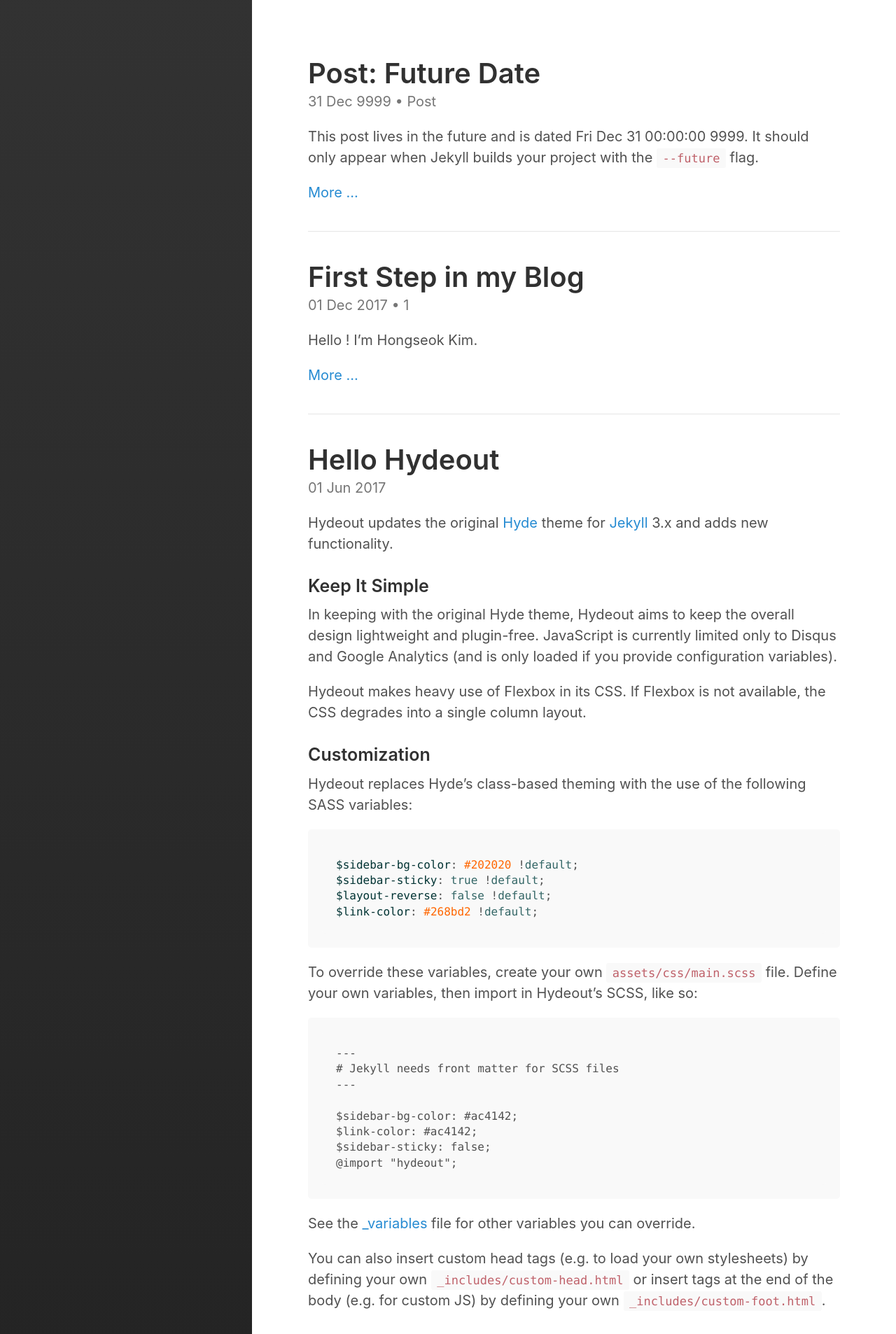
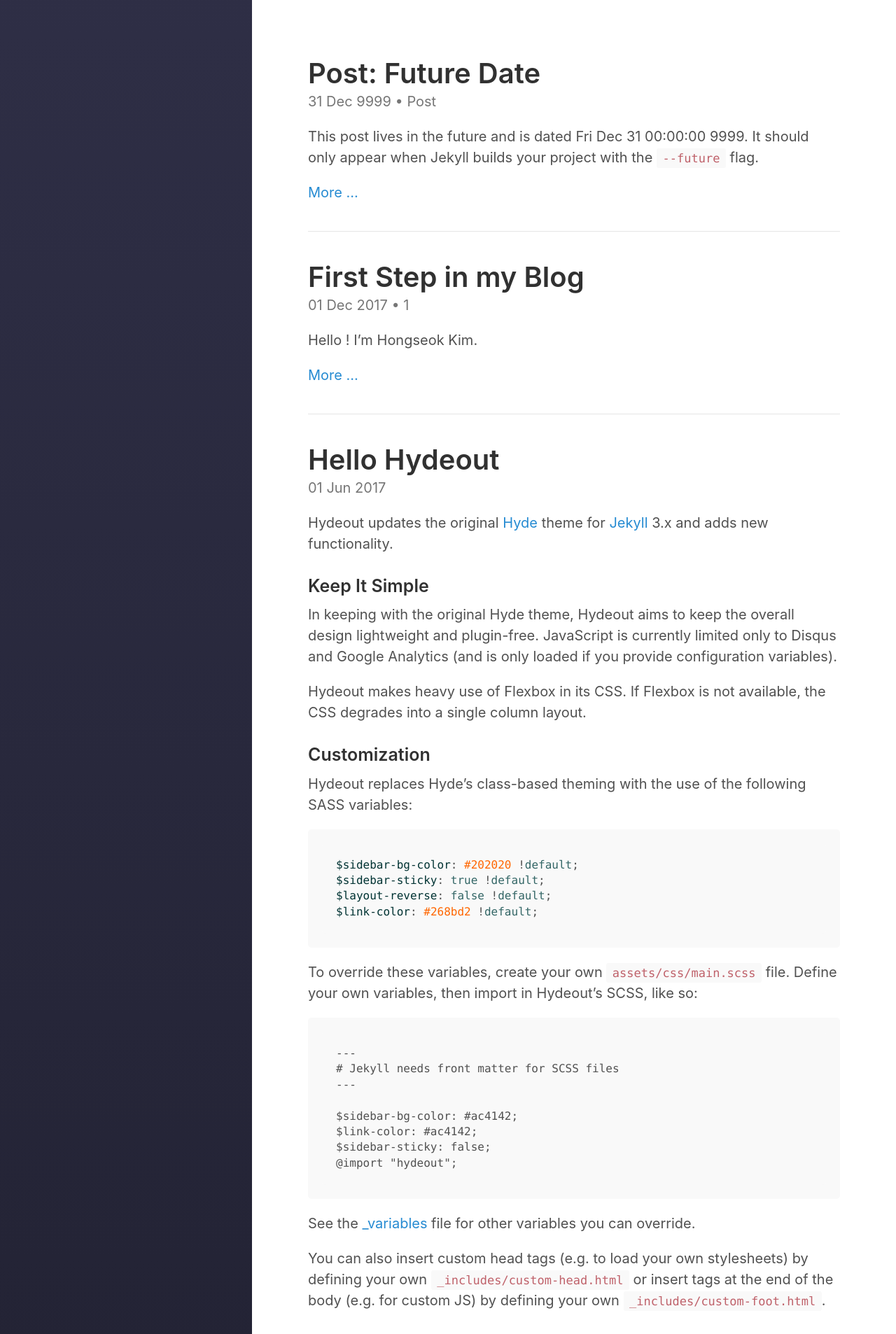
Before and after one commit to Hong3eee/Hong3eee.github.io, a Jekyll site: the page built from index.html, in a window 1280 px wide. Shown: the top 1906 px of the page at 70% size. Built offline with Jekyll 4.4.1, drawn with Linux system fonts in a browser that asks for light colours; the list of posts is cut into pages by our own code.

Commit message:
Update main.scss

```diff
--- a/assets/css/main.scss
+++ b/assets/css/main.scss
@@ -2,5 +2,6 @@
 # Use a comment to ensure Jekyll reads the file to be transformed into CSS later
 # only main files contain this front matter, not partials.
 ---
+$sidebar-bg-color: #202030 !default;
 
 @import "hydeout";
```
